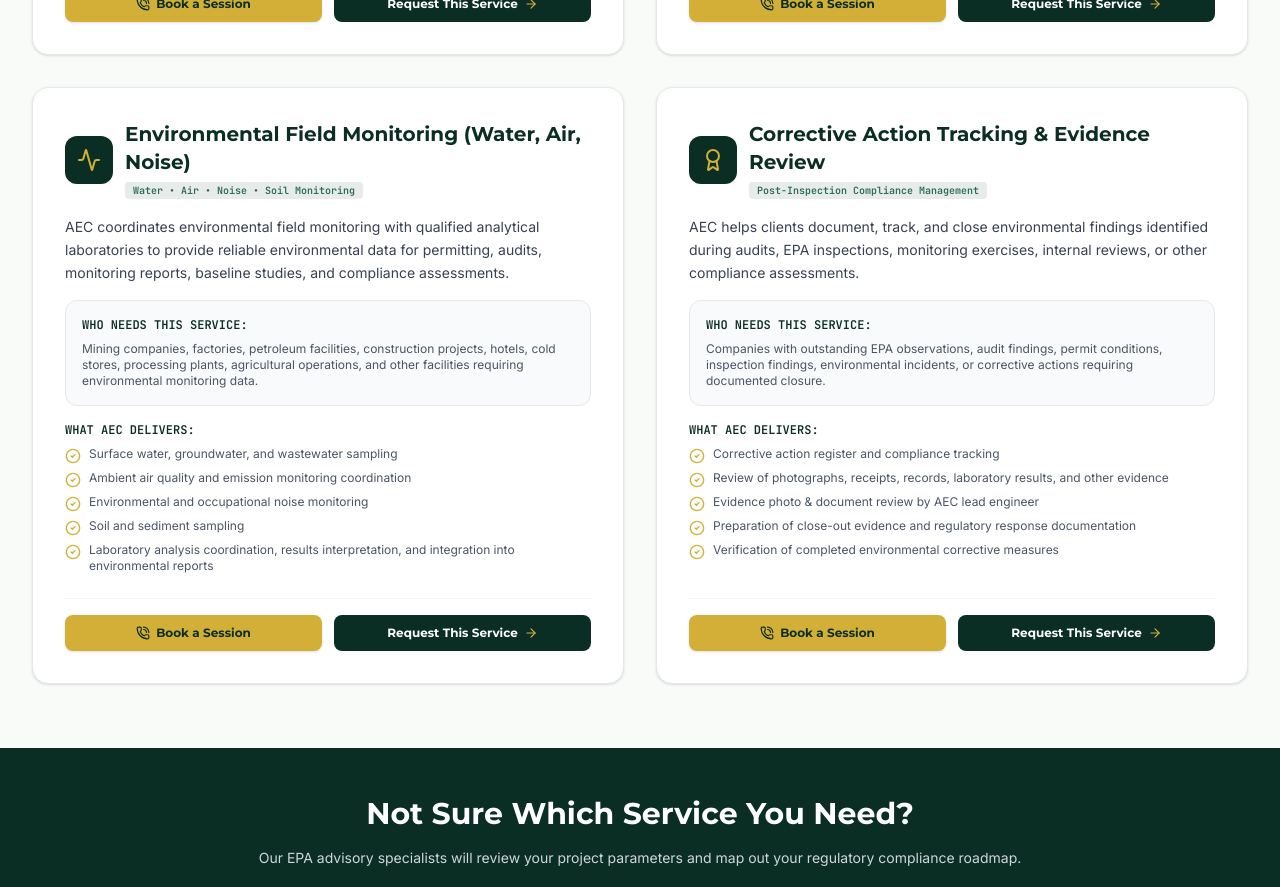
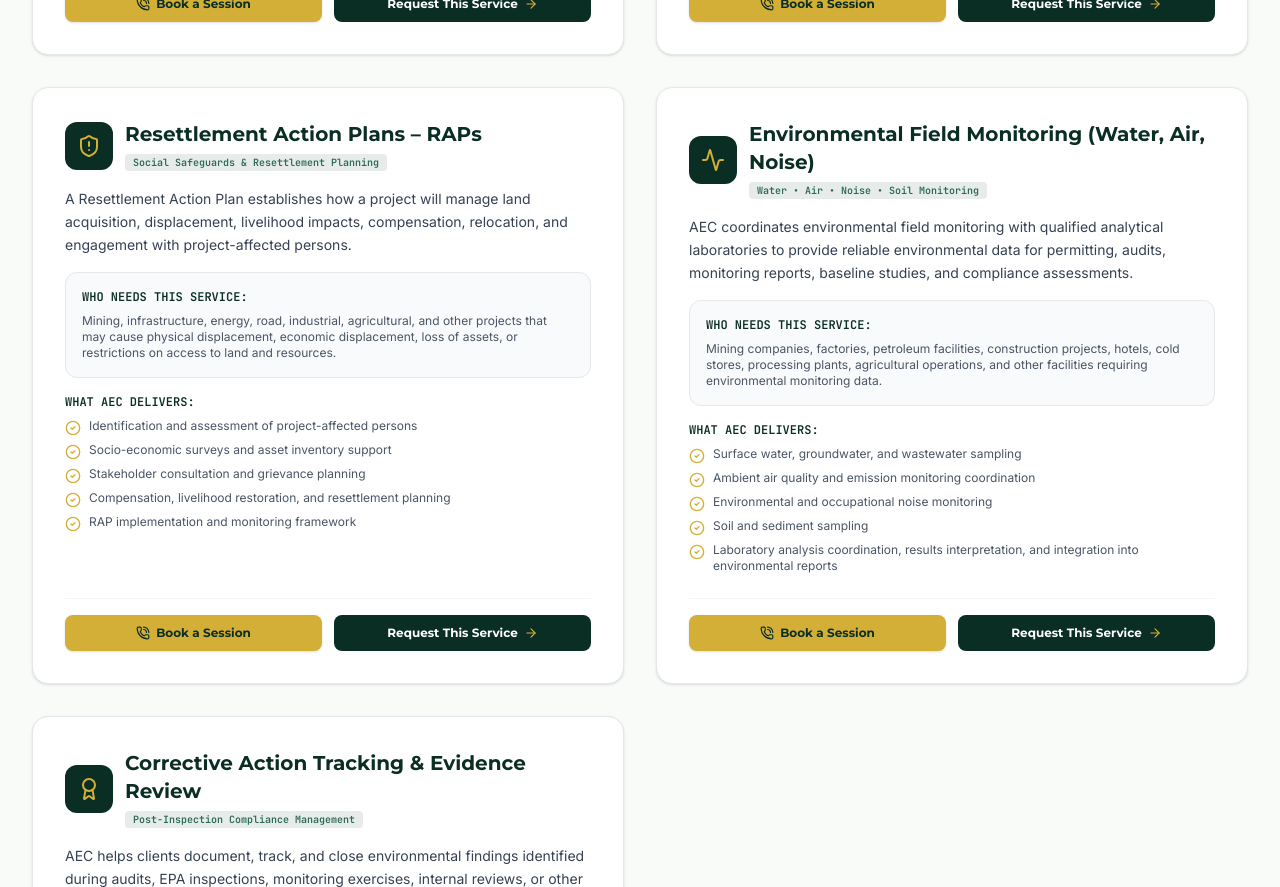
Before and after one commit to davitech02/ANSUMANA-WEBSITE, a React (Vite) app: page /services in a window 1280 px wide. Shown: the part 2700-3587 px from the top of the page. Built offline with nearby package versions, Linux system fonts and the light colour scheme; no server answers.

Commit message:
All text-corrections done on the pages(home, about, service,book,contact)

```diff
--- a/src/pages/Services.tsx
+++ b/src/pages/Services.tsx
@@ -155,6 +155,23 @@
       ],
     },
     {
+      id: 'advisory',
+      title: 'Resettlement Action Plans – RAPs',
+      subTitle: 'Social Safeguards & Resettlement Planning',
+      bookingValue: 'Resettlement Action Plans ',
+      requestValue: 'Resettlement Action Plans – RAPs',
+      icon: ShieldAlert,
+      desc: 'A Resettlement Action Plan establishes how a project will manage land acquisition, displacement, livelihood impacts, compensation, relocation, and engagement with project-affected persons.',
+      whoNeeds: 'Mining, infrastructure, energy, road, industrial, agricultural, and other projects that may cause physical displacement, economic displacement, loss of assets, or restrictions on access to land and resources.',
+      aecSupport: [
+        'Identification and assessment of project-affected persons',
+        'Socio-economic surveys and asset inventory support',
+        'Stakeholder consultation and grievance planning',
+        'Compensation, livelihood restoration, and resettlement planning',
+        'RAP implementation and monitoring framework',
+      ],
+    },
+    {
       id: 'monitoring',
       title: 'Environmental Field Monitoring (Water, Air, Noise)',
       subTitle: 'Water • Air • Noise • Soil Monitoring',
```
